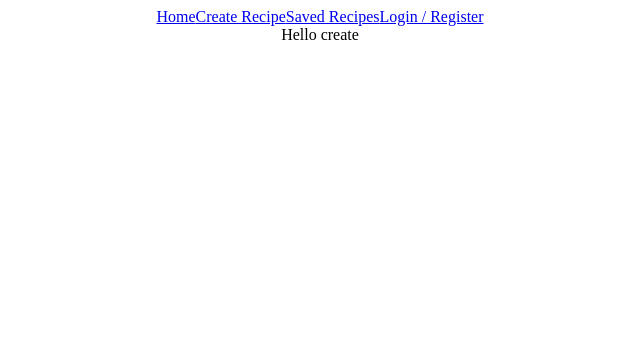
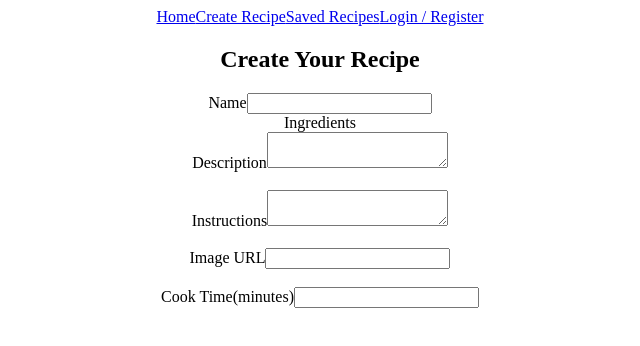
Before and after one commit to icarus014/recipe-app, a React (Create React App) app in the folder client/: page /create in a window 1280 px wide. Shown: the top 346 px of the page, without its empty margins (320-960 px from the left). Built offline with nearby package versions, Linux system fonts and the light colour scheme.

Commit message:
started recipe form

```diff
--- a/client/src/pages/create.js
+++ b/client/src/pages/create.js
@@ -1,6 +1,31 @@
-export const Create = () =>{
+export const Create = () => {
     return(
-        <div>Hello create</div>
+        <div classname='create-recipe'>
+            <h2>
+                Create Your Recipe
+            </h2>
+            <form>
+                <label htmlFor="name">Name</label>
+                <input type="text" id="name"/>
+                <br/>
+                <label htmlFor="description">Ingredients</label>
+                <br/>
+                <label htmlFor="description">Description</label>
+                <textarea id="description" name="description"></textarea>
+                <br/>
+                <br/>
+                <label htmlFor="instructions">Instructions</label>
+                <textarea id="instructions" name="instructions"></textarea>
+                <br/>
+                <br/>
+                <label htmlFor="imageUrl">Image URL</label>
+                <input type="text" id="imageUrl"name="imageUrl"/>
+                <br/>
+                <br/>
+                <label htmlFor="cookingTime">Cook Time(minutes)</label>
+                <input type="number" id="cookingTime" name="cookingTime"/>
+            </form>
+        </div>
     )
 
 }
```
